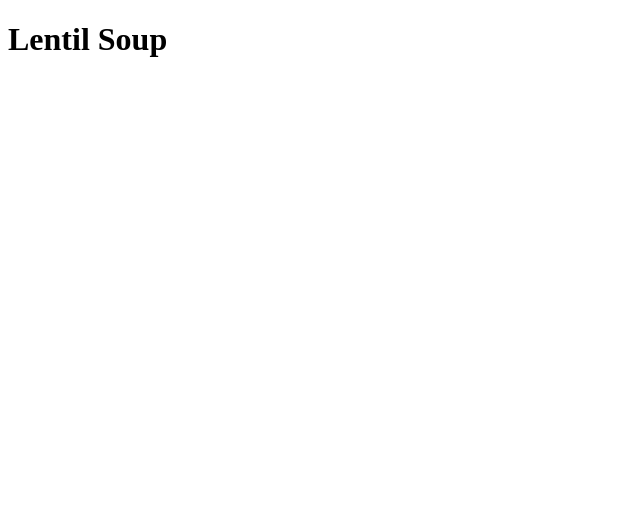
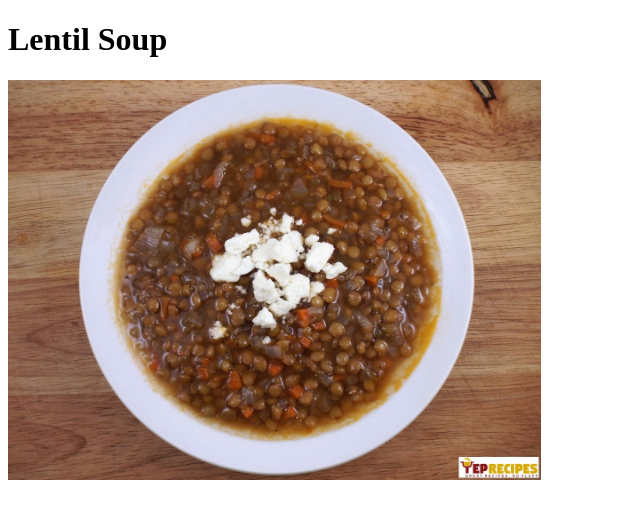
Before and after one commit to mossbutter/odin-recipes, a plain HTML site: page recipes/lentil-soup.html in a window 1280 px wide. Shown: the whole page, without its empty margins (0-640 px from the left). Drawn offline with Linux system fonts and the light colour scheme.

Commit message:
Add page image

```diff
--- a/recipes/lentil-soup.html
+++ b/recipes/lentil-soup.html
@@ -8,5 +8,8 @@
 </head>
 <body>
     <h1>Lentil Soup</h1>
+    <img
+    src="../images/greek-lentil-soup.jpg"
+    alt="a bowl of lentil stew with feta cheese on top" height="400" />
 </body>
 </html>
```
